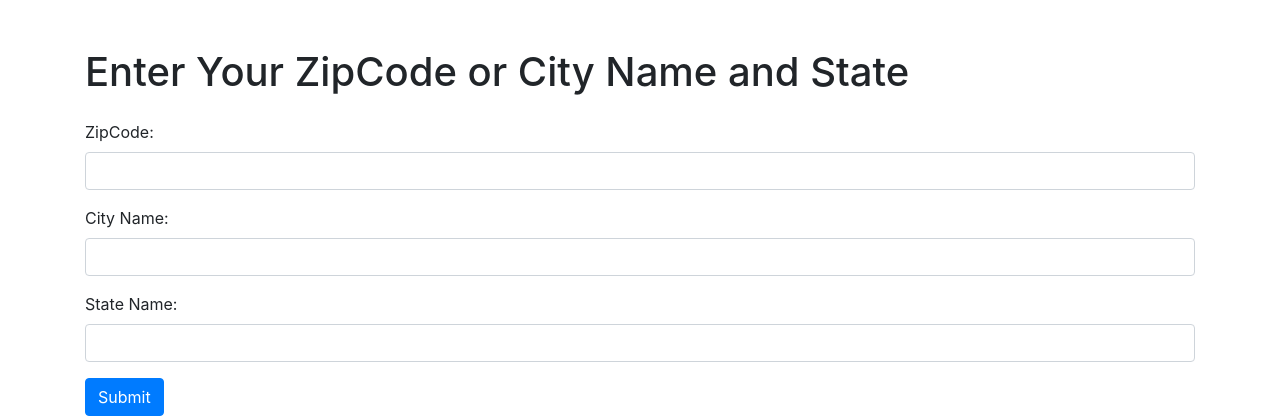
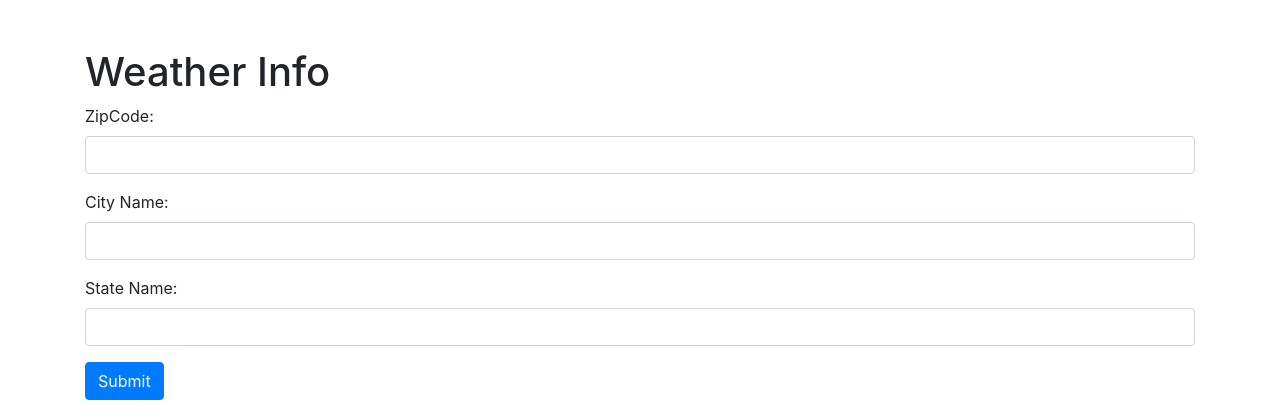
Before and after one commit to oliverthen/wx-app, a FastAPI app: template templates/index.html in a window 1280 px wide. Shown: the part 56-476 px from the top of the page. Run offline with FastAPI, Linux system fonts and the light colour scheme; the template is opened without the code that fills it, so the values that code supplies are empty; some libraries are stand-ins or nearby versions.

Commit message:
Landing Page after Login Completed

```diff
--- a/main.py
+++ b/main.py
@@ -7,7 +7,7 @@ from fastapi.security import OAuth2PasswordRequestForm
 from sqlmodel import Session, select
 
 from models import User, get_session, create_db_and_tables
-from utils import get_hashed_password, create_access_token, create_refresh_token, verify_password
+from utils import get_hashed_password, verify_password
 
 import requests
 
@@ -67,24 +67,7 @@ def get_location_name(latitude, longitude):
 
     return (response[0]["name"], response[0]["state"])
 
-@app.get("/", response_class=HTMLResponse)
-async def get_location(request: Request):
-    return templates.TemplateResponse("index.html", {"request": request})
-
-@app.get("/register", response_class=HTMLResponse)
-async def register_page(request: Request):
-    return templates.TemplateResponse("register.html", {"request": request})
-
-@app.get("/login", response_class=HTMLResponse)
-async def login_page(request: Request):
-    return templates.TemplateResponse("login.html", {"request": request})
-
-
-@app.post("/process_zip_or_city", response_class=HTMLResponse)
-async def return_data(
-    request: Request, zipcode: str = Form(None), city: str = Form(None), state: str = Form(None)
-):
-    """Route that handles zipcode or city and state to return weather data"""
+def _process_data(zipcode=None, city=None, state=None):
 
     if zipcode is not None:
         (latitude, longitude) = get_lat_lon_zip(zipcode)
@@ -110,23 +93,35 @@ async def return_data(
 
     weather_icon = f"https://openweathermap.org/img/wn/{icon_code}@2x.png"
 
+    return (location_name, humidity, pressure, weather_description, temp_c, temp_f, weather_icon)
+
+
+@app.get("/", response_class=HTMLResponse)
+async def get_location(request: Request):
+    return templates.TemplateResponse("index.html", {"request": request})
+
+@app.get("/register", response_class=HTMLResponse)
+async def register_page(request: Request):
+    return templates.TemplateResponse("register.html", {"request": request})
+
+@app.get("/login", response_class=HTMLResponse)
+async def login_page(request: Request):
+    return templates.TemplateResponse("login.html", {"request": request})
+
+
+@app.post("/process_zip_or_city", response_class=HTMLResponse)
+async def return_data(
+    request: Request, zipcode: str = Form(None), city: str = Form(None), state: str = Form(None)
+):
+    """Route that handles zipcode or city and state to return weather data"""
+
+    #Unpack tuple returned by helper _process_data which takes in either zip code or city/state info to generate targeted values to display on the front end
+    (location_name, humidity, pressure, weather_description, temp_c, temp_f, weather_icon) = _process_data(zipcode, city, state)
+
     return templates.TemplateResponse(
         "weather.html",
         {"request": request, "location_name": location_name, "humidity": humidity, "pressure": pressure, "weather_description": weather_description, "temp_c": round(temp_c), "temp_f": round(temp_f), "weather_icon": weather_icon},
     )
-
-
-# @app.post("/register")
-# def process_regsitration(*, session: Session = Depends(get_session), user: User):
-#     query = select(User).where(User.handle == user.handle)
-#     existing_user = session.exec(query).first()
-#     if existing_user is not None:
-#         raise HTTPException(status_code=400, detail="User already exists")
-#     db_user = User.from_orm(user)
-#     session.add(db_user)
-#     session.commit()
-#     session.refresh(db_user)
-#     return db_user
 
 @app.post("/register", response_model=User)
 def process_regsitration(request: Request,
@@ -166,8 +161,13 @@ def process_login(request: Request,
     user = session.query(User).filter_by(email=email).first()
 
     if user and verify_password(password, user.password):
-        # User is authenticated, redirect to the home page or do further actions
-        return templates.TemplateResponse("index.html", {"request": request, "user": user})
+        # User is authenticated, redirect to the weather info for that user based on their zip code
+        (location_name, humidity, pressure, weather_description, temp_c, temp_f, weather_icon) = _process_data(user.zipcode)
+
+        return templates.TemplateResponse(
+            "weather.html",
+            {"request": request, "user": user, "location_name": location_name, "humidity": humidity, "pressure": pressure, "weather_description": weather_description, "temp_c": round(temp_c), "temp_f": round(temp_f), "weather_icon": weather_icon},
+        )
     else:
-        # User is not authenticated, return the login page or show an error message
+        # User is not authenticated, return the login page
         return templates.TemplateResponse("login.html", {"request": request, "error_message": "Invalid credentials"})
--- a/templates/index.html
+++ b/templates/index.html
@@ -19,17 +19,11 @@
 	</nav>
 
 	<div class="container mt-5">
-		<h1 class="mb-4">
-			{% if user %}
-			Welcome back {{ user.first_name }}!
-			{% else %}
-			Enter Your ZipCode or City Name and State
-			{% endif %}
-		</h1>
+		<h1>Weather Info</h1>
 		<form id="locationForm" action="/process_zip_or_city" method="post">
 			<div class="form-group">
 				<label for="zipcode">ZipCode:</label>
-				<input type="text" class="form-control" name="zipcode" id="zipcode" value="{{ user.zipcode if user else '' }}">
+				<input type="text" class="form-control" name="zipcode" id="zipcode">
 			</div>
 			<div class="form-group">
 				<label for="city">City Name:</label>
```
Also changed, not shown: templates/weather.html (+7 -1 lines), utils.py (added, +11 -0 lines), database.db, 1 other file.
